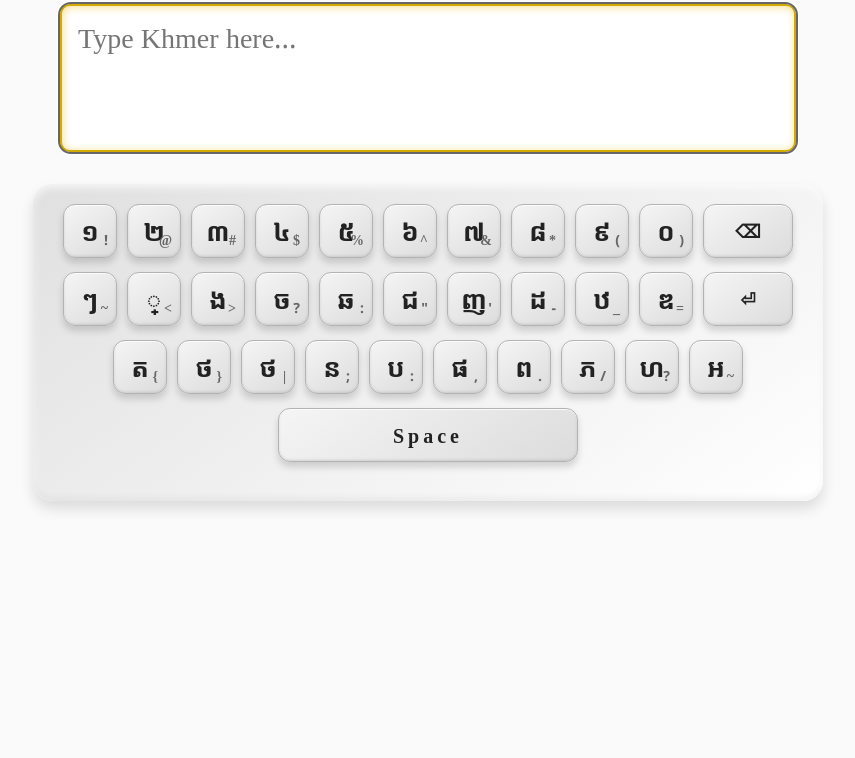
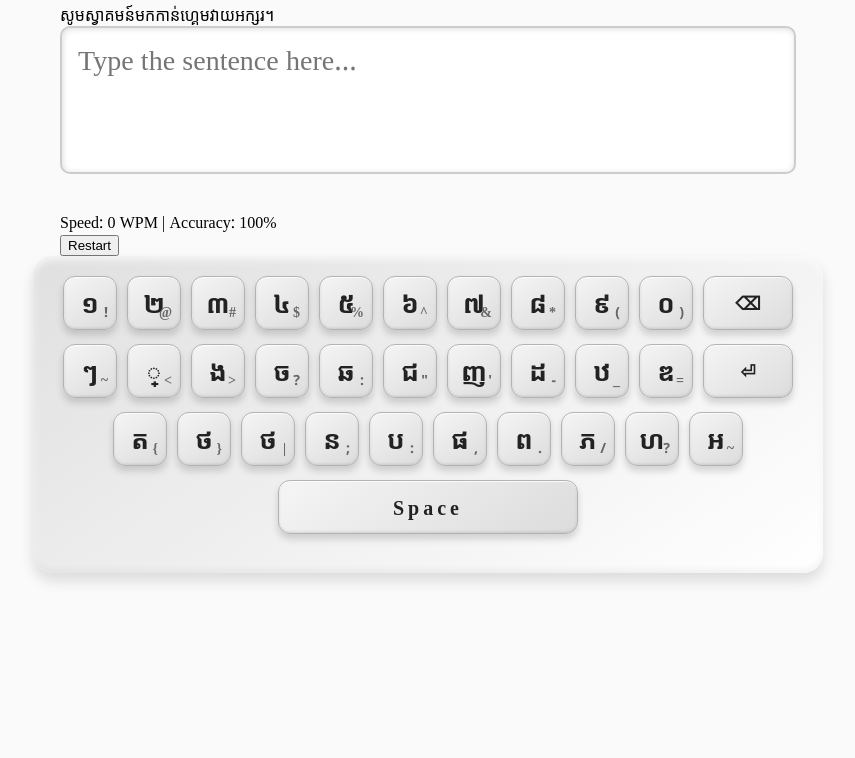
Before and after one commit to saltmin17/khmer-typing-game-, a plain HTML site: page index.html in a window 1280 px wide. Shown: the part 98-856 px from the top of the page, without its empty margins (212-1067 px from the left). Drawn offline with Linux system fonts and the light colour scheme.

Commit message:
Update index.html

```diff
--- a/index.html
+++ b/index.html
@@ -10,7 +10,15 @@
 
 <h1>Khmer NiDA Keyboard Typing Game</h1>
 
-<textarea id="typing-area" spellcheck="false" autofocus placeholder="Type Khmer here..."></textarea>
+<div id="game-container">
+  <div id="target-text" class="target-text"></div>
+  <textarea id="user-input" spellcheck="false" placeholder="Type the sentence here..."></textarea>
+  <div class="stats">
+    Speed: <span id="speed">0</span> WPM |
+    Accuracy: <span id="accuracy">100</span>%
+  </div>
+  <button id="restart-btn">Restart</button>
+</div>
 
 <div id="keyboard">
   <!-- Row 1 -->
@@ -35,7 +43,7 @@
     <div class="key" data-normal="ង" data-shift=">" data-alt=""> <span class="alt-char"></span><span class="normal-char">ង</span><span class="shift-char">&gt;</span></div>
     <div class="key" data-normal="ច" data-shift="?" data-alt=""> <span class="alt-char"></span><span class="normal-char">ច</span><span class="shift-char">?</span></div>
     <div class="key" data-normal="ឆ" data-shift=":" data-alt=""> <span class="alt-char"></span><span class="normal-char">ឆ</span><span class="shift-char">:</span></div>
-    <div class="key" data-normal="ជ" data-shift="\"" data-alt=""> <span class="alt-char"></span><span class="normal-char">ជ</span><span class="shift-char">"</span></div>
+    <div class="key" data-normal="ជ" data-shift="&quot;" data-alt=""> <span class="alt-char"></span><span class="normal-char">ជ</span><span class="shift-char">"</span></div>
     <div class="key" data-normal="ញ" data-shift="'" data-alt=""> <span class="alt-char"></span><span class="normal-char">ញ</span><span class="shift-char">'</span></div>
     <div class="key" data-normal="ដ" data-shift="-" data-alt=""> <span class="alt-char"></span><span class="normal-char">ដ</span><span class="shift-char">-</span></div>
     <div class="key" data-normal="ឋ" data-shift="_" data-alt=""> <span class="alt-char"></span><span class="normal-char">ឋ</span><span class="shift-char">_</span></div>
```
